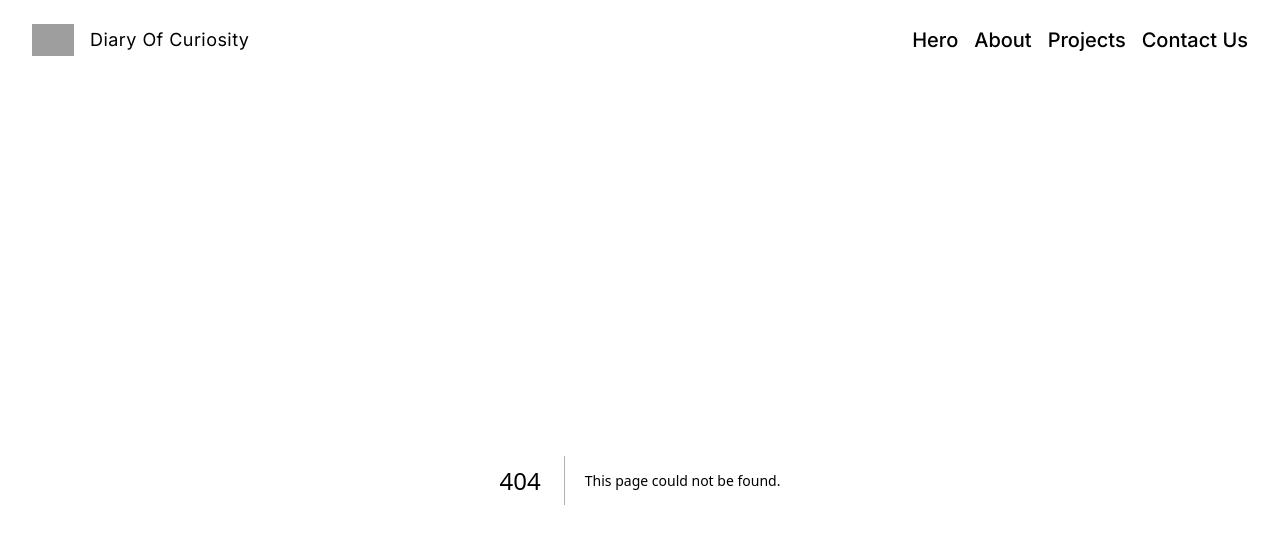
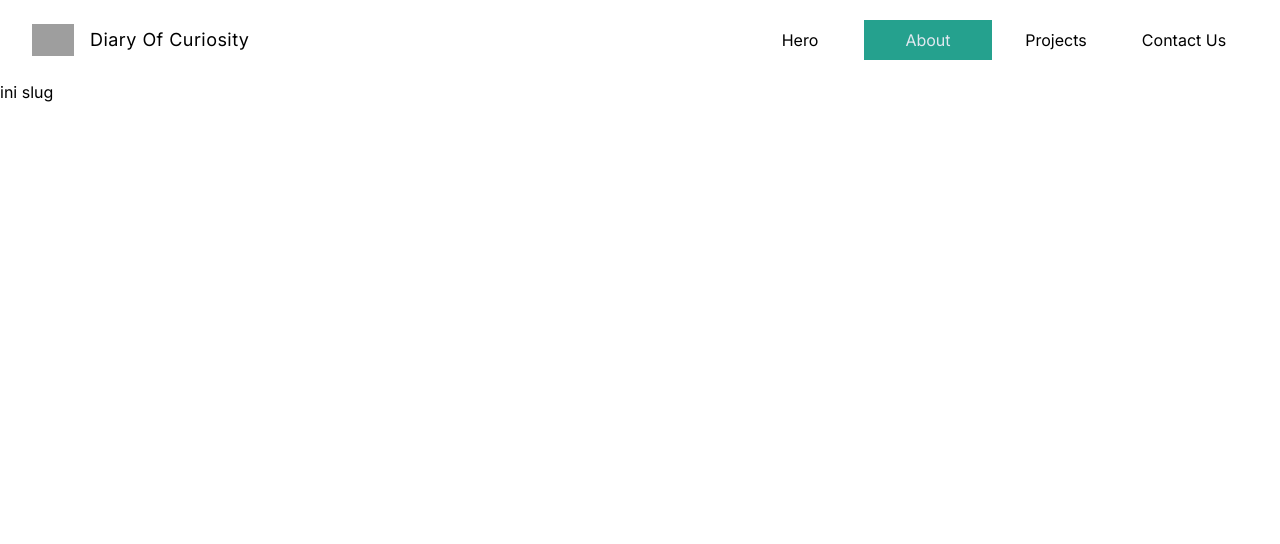
Before and after one commit to diaryoc/doc-portfolio, a Next.js app: page /about in a window 1280 px wide. Before the commit this address had no page. Shown: the top 544 px of the page. Built offline with nearby package versions, Linux system fonts and the light colour scheme; grey boxes are pictures that could not be loaded.

Commit message:
#2-refactoring for styling nav hover
Signed-off-by: diaryoc <diarycuriosity@gmail.com>

```diff
--- /dev/null
+++ b/src/app/[slug]/page.tsx
@@ -0,0 +1,8 @@
+export default function SinglePage() {
+
+    return (
+        <div className="">
+            ini slug
+        </div>
+    )
+}
--- a/src/components/feature/navbar.tsx
+++ b/src/components/feature/navbar.tsx
@@ -1,15 +1,31 @@
+"use client"
 import Logo from "@/components/tokens/logo";
-import ListComponent from "@/components/component/listComponent";
 import {getNavbar} from "@/data/navbar";
+import Link from "next/link";
+import {usePathname} from "next/navigation";
 
 
 export default function Navbar(){
     const dataNavbar = getNavbar();
+    const router = usePathname();
     return(
         <nav className="flex justify-between items-center h-20 px-4 md:px-6 lg:px-8 xl:px-8 2xl:px-32">
             <Logo/>
             <div className="">
-                <ListComponent list={dataNavbar} ulClass={"flex justify-between gap-4"} itemClass={"relative font-medium text-xl w-fit block after:block after:content-[''] after:absolute after:h-[3px] after:bg-primary after:w-full after:scale-x-0 after:hover:scale-x-100 after:transition after:duration-300 after:origin-left"} />
+                <ul className="flex items-center justify-between">
+                    {dataNavbar.map((item, index) => (
+                        <Link key={index} href={item.link}>
+                            <li
+                                className={router === item.link ? "bg-primary text-slate-200 py-2 px-4 text-center group relative min-w-32 cursor-pointer overflow-hidden":"group relative min-w-32 cursor-pointer overflow-hidden py-2 px-4 text-center transition-colors duration-700 hover:text-slate-200"}
+                            >
+                                {item.name}
+                                <span
+                                    aria-hidden="true"
+                                    className="absolute inset-0 z-[-1] -translate-x-full bg-primary transition-transform duration-700 group-hover:translate-x-0"></span>
+                            </li>
+                        </Link>
+                    ))}
+                </ul>
             </div>
         </nav>
     )
--- a/src/data/navbar.ts
+++ b/src/data/navbar.ts
@@ -2,22 +2,22 @@ const navbar = [
     {
         id:1,
         name:"Hero",
-        link:"/"
+        link:"/hero"
     },
     {
         id:2,
         name:"About",
-        link:"/"
+        link:"/about"
     },
     {
         id:3,
         name:"Projects",
-        link:"/"
+        link:"/projects"
     },
     {
         id:4,
         name:"Contact Us",
-        link:"/"
+        link:"/contact"
     },
 ]
 
```
